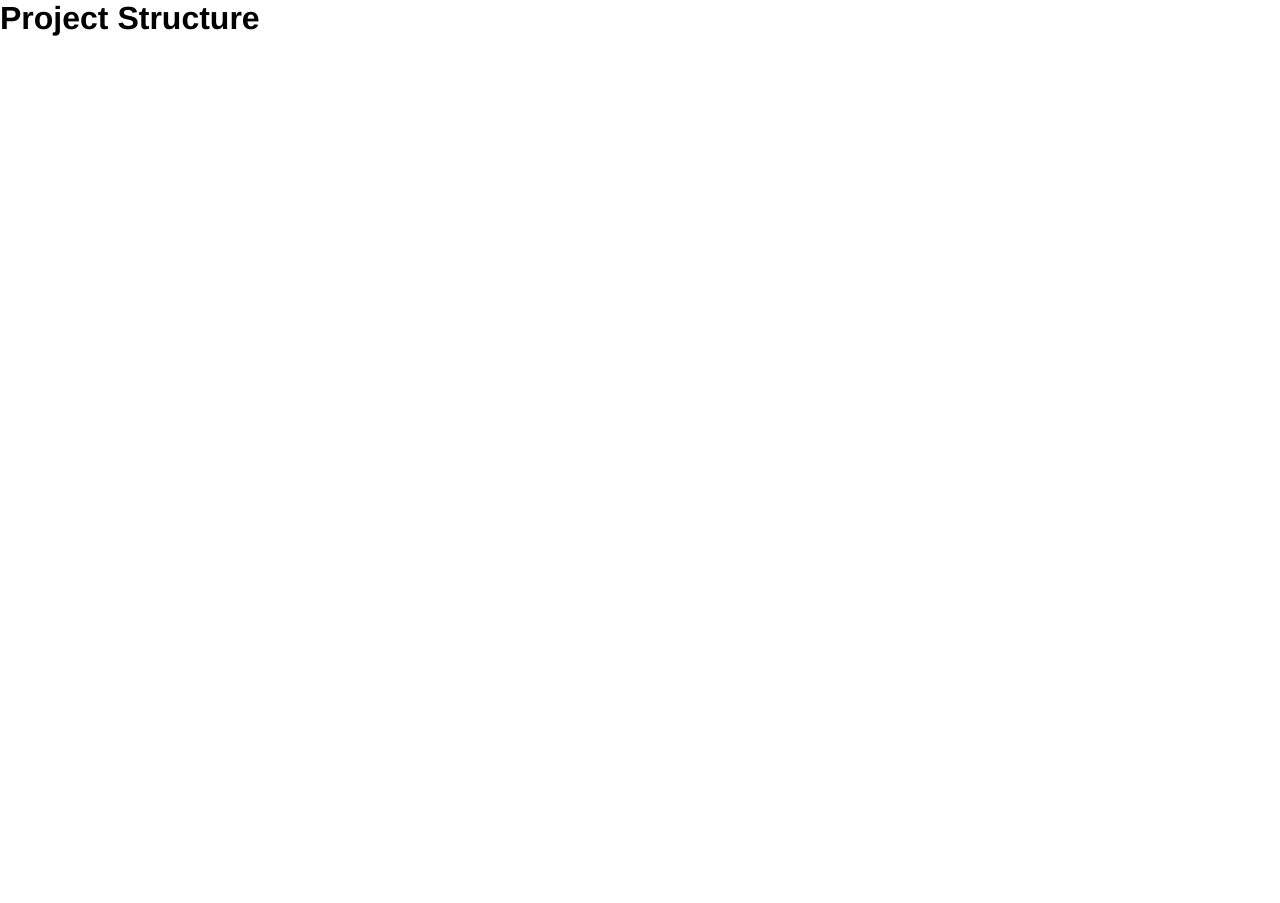
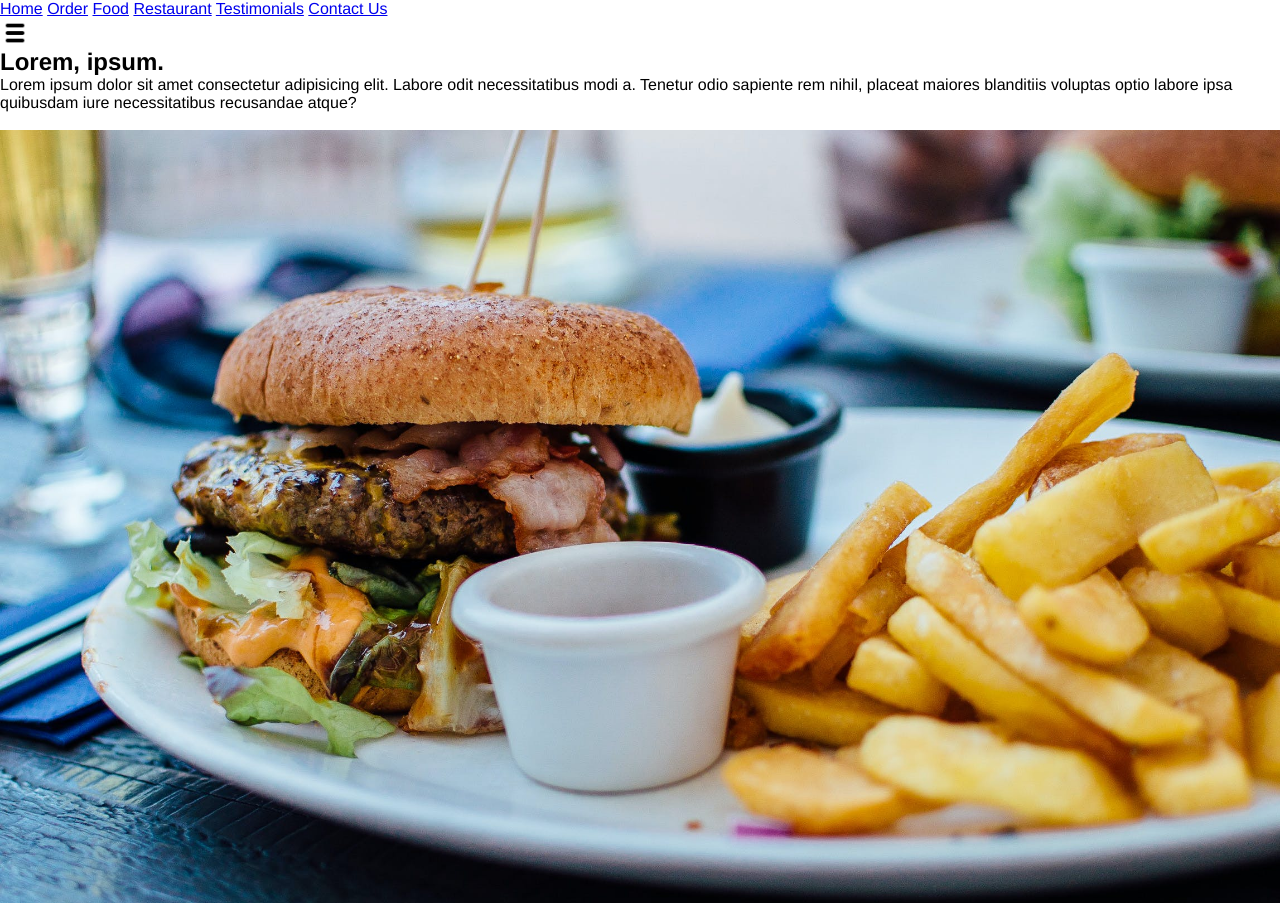
Before and after one commit to shashikira02/Simplotel-Assignment, a plain HTML site: page index.html in a window 1280 px wide. Shown: the top 903 px of the page. Before the commit the page ends 800 px from the top, so only its background shows below. Drawn offline with Linux system fonts and the light colour scheme; files that its build step writes are made by us from their sources.

Commit message:
updating index.html

```diff
--- a/css/style.css
+++ b/css/style.css
@@ -7,19 +7,27 @@
   border: none;
 }
 
-img {
-  display: block;
-  max-width: 100%;
-}
-
 /* Disable the text inflation algorithm */
 html {
   -webkit-text-size-adjust: none; /* for iOS Safari */
   text-size-adjust: none; /* for other mobile browsers */
 }
 
+
 body {
   font-family: 'Franklin Gothic Medium', 'Arial Narrow', Arial, sans-serif;
+}
+
+
+img {
+    max-width: 100%;
+    height: auto;
+    display: block;
+}
+
+.menu-bar{
+    width: 30px;
+    height: 30px;
 }
 
 label,
--- a/index.html
+++ b/index.html
@@ -7,6 +7,59 @@
     <link rel="stylesheet" href="./resources/css/style.css" />
   </head>
   <body>
-    <h1>Project Structure</h1>
+    <header class="navbar">
+      <nav class="nav-links">
+        <a href="#">Home</a>
+        <a href="#">Order</a>
+        <a href="#">Food</a>
+        <a href="#">Restaurant</a>
+        <a href="#">Testimonials</a>
+        <a href="#">Contact Us</a>
+        <a href="#"
+          ><img class="menu-bar" src="./images/menu-bar.png" alt="☰"
+        /></a>
+      </nav>
+    </header>
+
+    <section class="hero">
+      <div class="hero-text">
+        <h1>Lorem, ipsum.</h1>
+        <p>
+          Lorem ipsum dolor sit amet consectetur adipisicing elit. Labore odit
+          necessitatibus modi a. Tenetur odio sapiente rem nihil, placeat
+          maiores blanditiis voluptas optio labore ipsa quibusdam iure
+          necessitatibus recusandae atque?
+        </p>
+        <button type="button"></button>
+      </div>
+      <div class="hero-image">
+        <img
+          src="./images/pexels-robin-stickel-70497.jpg"
+          alt="Delicious Food"
+        />
+      </div>
+    </section>
+
+    <section class="images">
+      <div class="images-grid">
+        <img
+          src="images/pexels-rachel-claire-6752433.jpg"
+          alt="rachel-claire"
+        />
+        <img src="images/pexels-eva-bronzini-6141651.jpg" alt="eva-bronzini" />
+        <img
+          src="images/pexels-mister-mister-3434523.jpg"
+          alt="mister-mister"
+        />
+      </div>
+      <div class="text-box">
+        <p>Lorem, ipsum.</p>
+        <h1>Lorem ipsum dolor sit.</h1>
+        <a href="#">
+          <p>click</p>
+          <img src="./images/icons8-arrow-30.png" alt="arrow-icon" />
+        </a>
+      </div>
+    </section>
   </body>
 </html>
```
Also changed, not shown: 2 other files.
